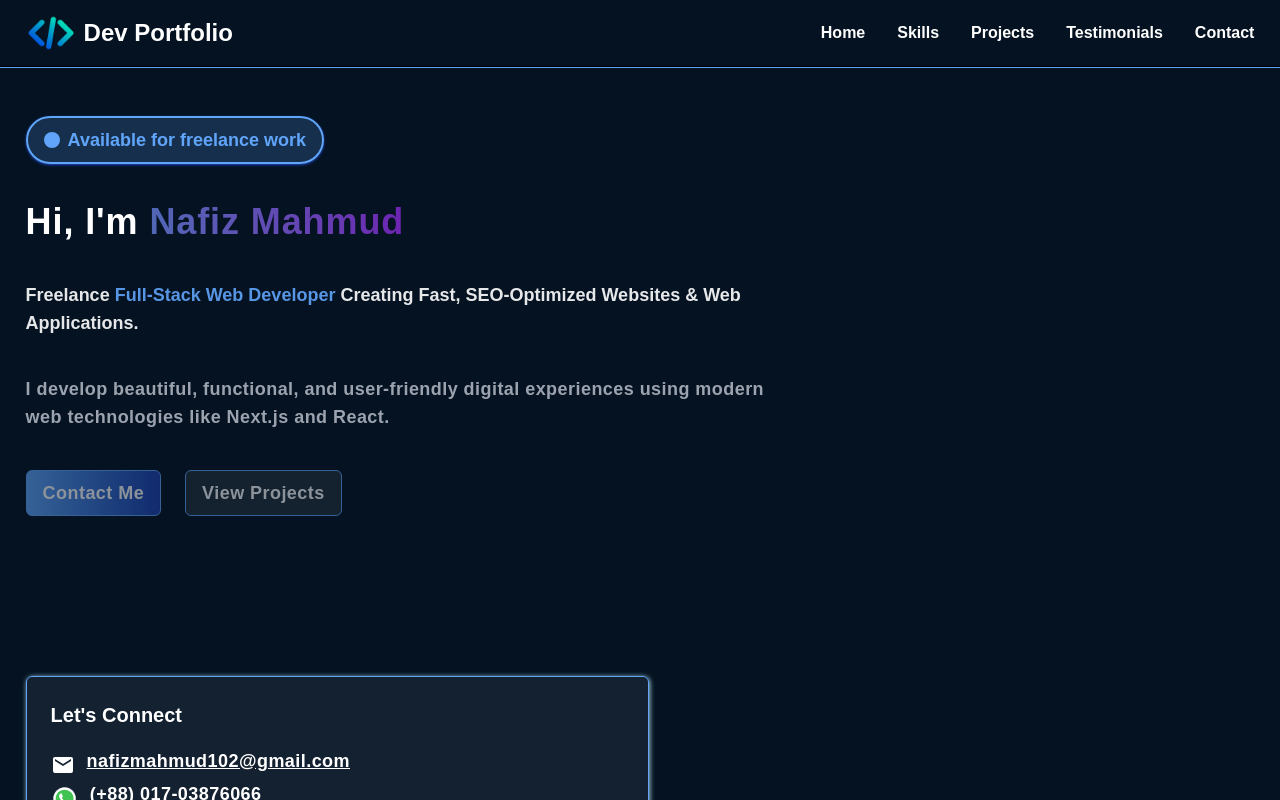
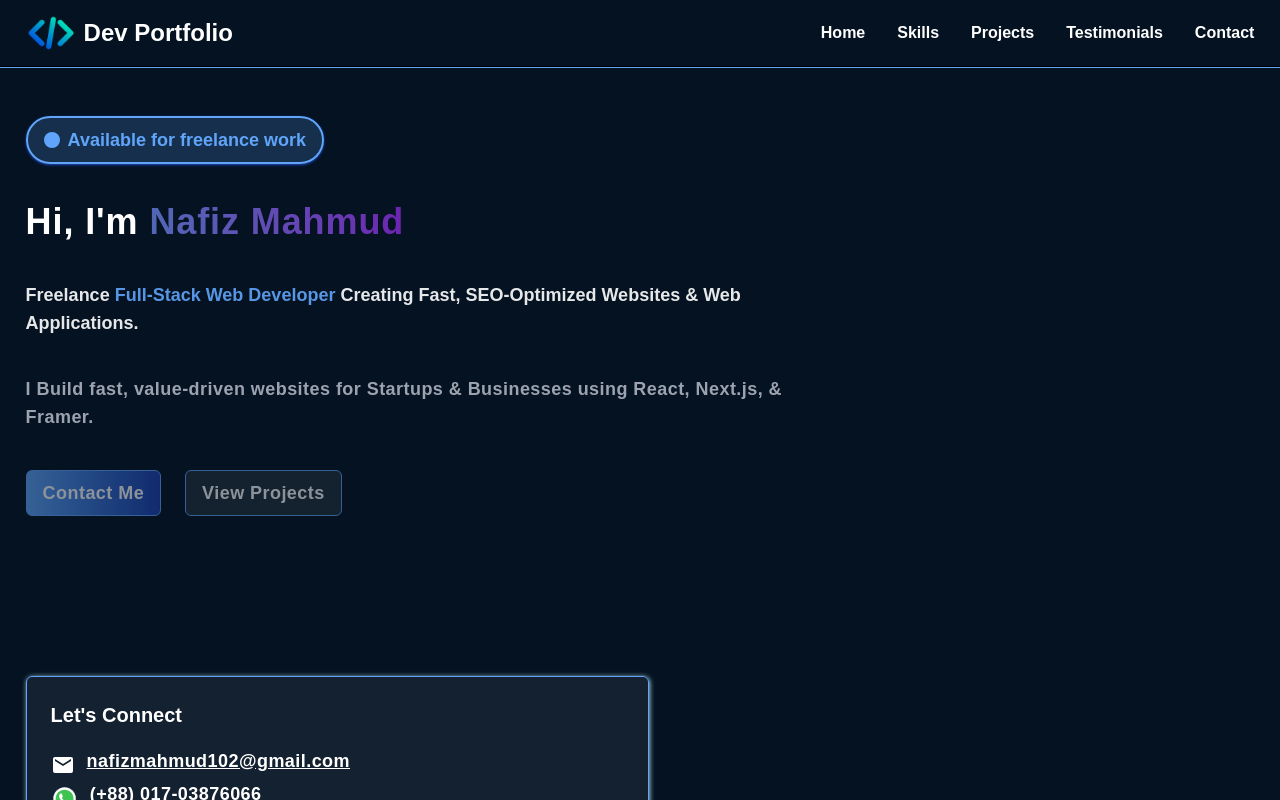
Before and after one commit to Nafiz-Mahmud/Dev-Portfolio-Site, a Next.js app: page / in a window 1280 px wide. Shown: the top 800 px of the page. Built offline with nearby package versions, Linux system fonts and the light colour scheme; a web font is replaced by a local one.

Commit message:
tagline change in hero section.

```diff
--- a/components/hero.jsx
+++ b/components/hero.jsx
@@ -70,8 +70,8 @@ export default function HeroSection() {
           animate={{ opacity: 1, y: 0 }}
           transition={{ duration, ease: "easeOut", delay: 0.2 }}
         >
-          I develop beautiful, functional, and user-friendly digital experiences
-          using modern web technologies like Next.js and React.
+          I Build fast, value-driven websites for Startups & Businesses using
+          React, Next.js, & Framer.
         </motion.p>
         <div className="buttons flex flex-col items-center sm:flex-row gap-6">
           <Link href="#connect_section">
```
